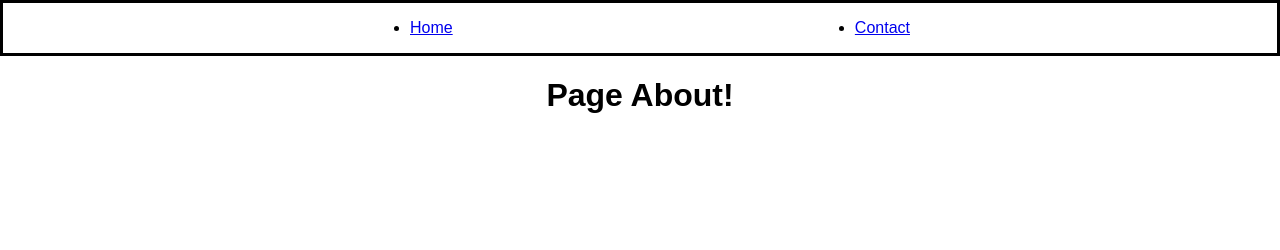
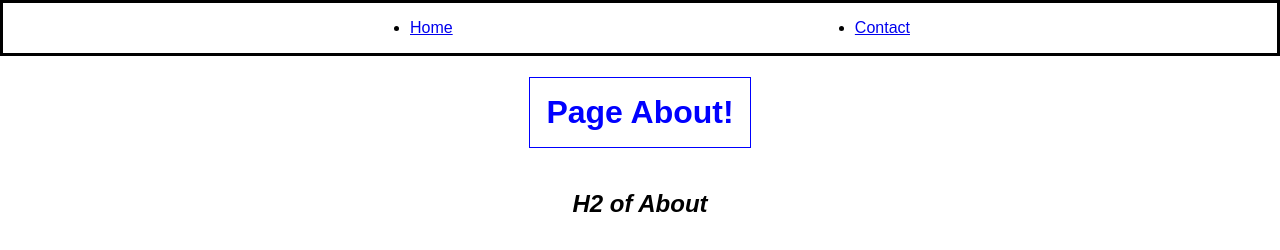
Before and after one commit to salino3/web-01-js-2024, a website: page src/html/about.html in a window 1280 px wide. Drawn offline with Linux system fonts and the light colour scheme.

Commit message:
create dynamic title component with properties

```diff
--- /dev/null
+++ b/src/components/title.component.html
@@ -0,0 +1,18 @@
+<!DOCTYPE html>
+<html lang="en">
+  <head>
+    <meta charset="UTF-8" />
+    <meta name="viewport" content="width=device-width, initial-scale=1.0" />
+    <title>Title</title>
+  </head>
+  <body>
+    <h1 id="h1_title"></h1>
+    <h2 id="h2_title"></h2>
+
+    <style>
+      body h2 {
+        font-style: italic;
+      }
+    </style>
+  </body>
+</html>
--- a/src/html/about.html
+++ b/src/html/about.html
@@ -9,7 +9,21 @@
   </head>
   <body>
     <div class="about-page" id="header-container"></div>
-    <h1>Page About!</h1>
+    <main id="main_page"></main>
+
+    <style>
+      #main_page {
+        display: flex;
+        flex-direction: column;
+        justify-content: center;
+        align-items: center;
+      }
+      .h1About {
+        border: solid 1px;
+        padding: 1rem;
+      }
+    </style>
     <script src="../js/app.js"></script>
+    <script src="../js/about.js"></script>
   </body>
 </html>
--- /dev/null
+++ b/src/js/about.js
@@ -0,0 +1,20 @@
+function loadTitle(h1Text, h2Text) {
+  fetch("../components/title.component.html")
+    .then((response) => response.text())
+    .then((data) => {
+      document.getElementById("main_page").innerHTML = data;
+
+      const h1Element = document.getElementById("h1_title");
+      const h2Element = document.getElementById("h2_title");
+
+      h1Element.textContent = h1Text;
+      h2Element.textContent = h2Text;
+
+      h1Element.style.color = "blue";
+
+      h1Element.classList.add("h1About");
+    })
+    .catch((error) => console.error("Error downloading title:", error));
+}
+
+loadTitle("Page About!", "H2 of About");
--- a/src/js/app.js
+++ b/src/js/app.js
@@ -40,7 +40,23 @@ function loadHeader() {
         }
       });
     })
-    .catch((error) => console.error("Error cargando el encabezado:", error));
+    .catch((error) => console.error("Error downloading header:", error));
+}
+
+function loadTitle(h1Text, h2Text) {
+  fetch("/src/components/title.component.html")
+    .then((response) => response.text())
+    .then((data) => {
+      document.getElementById("main_page").innerHTML = data;
+
+      document.getElementById("h1_title").textContent = h1Text;
+      document.getElementById("h2_title").textContent = h2Text;
+
+      document.getElementById("h1_title").style.color = "purple";
+    })
+    .catch((error) => console.error("Error downloading title:", error));
 }
 
 loadHeader();
+
+loadTitle("Home Page!", "H2 of Home page");
```
Also changed, not shown: index.html (+1 -1 lines), src/html/contact.html (+2 -1 lines), src/js/contact.js (added, +13 -0 lines).
